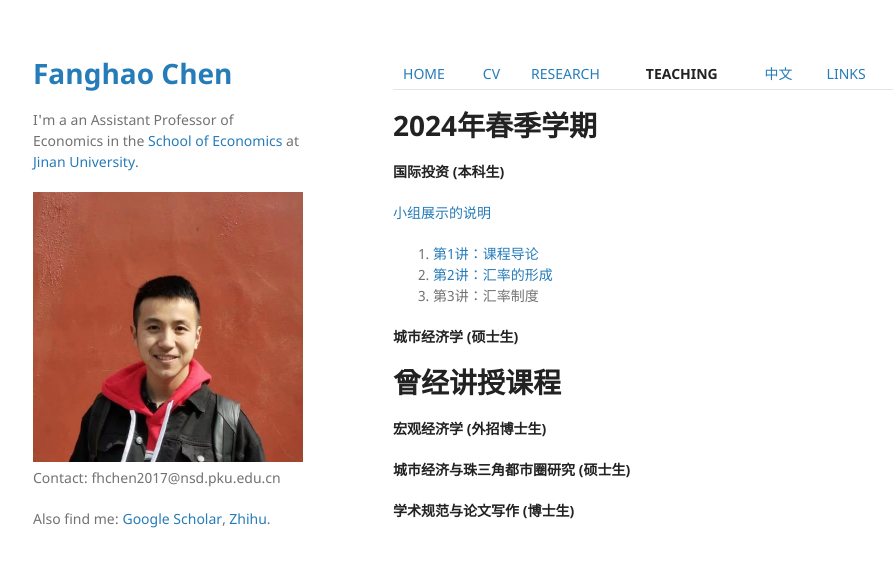
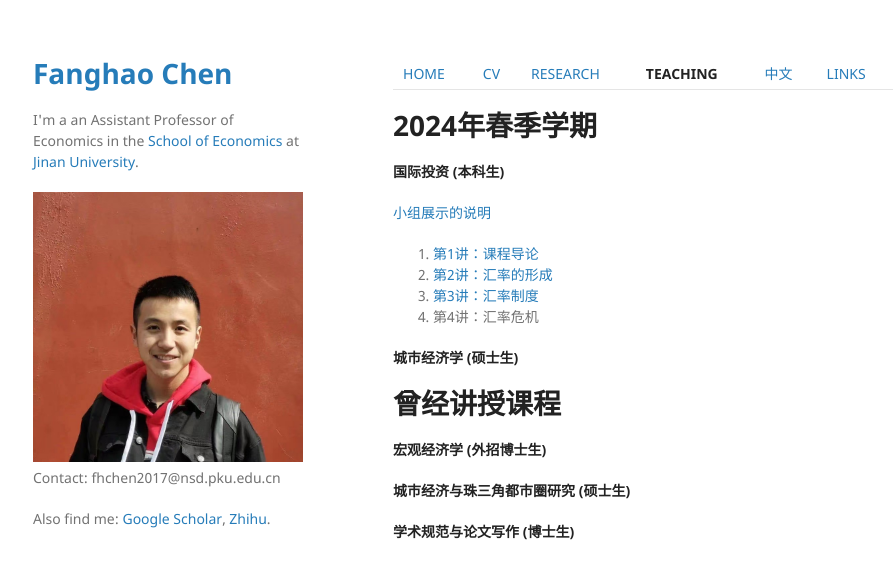
Before and after one commit to FanghaoChen/homepage, a Jekyll site: the page built from teaching.md, in a window 1280 px wide. Shown: the top 579 px of the page, without its empty margins (177-1073 px from the left). Built offline with Jekyll 4.4.1, drawn with Linux system fonts in a browser that asks for light colours; our own code applies the rules of GitHub Pages for plain Markdown files.

Commit message:
Update teaching.md

```diff
--- a/teaching.md
+++ b/teaching.md
@@ -8,7 +8,8 @@
 
 1. [第1讲：课程导论](./assets/第1讲_课程导论.pdf)
 2. [第2讲：汇率的形成](./assets/第2讲_汇率的形成.pdf)
-3. 第3讲：汇率制度
+3. [第3讲：汇率制度](./assets/第2讲_汇率制度.pdf)
+4. 第4讲：汇率危机
 
 **城市经济学 (硕士生)** <br/>
 
```
